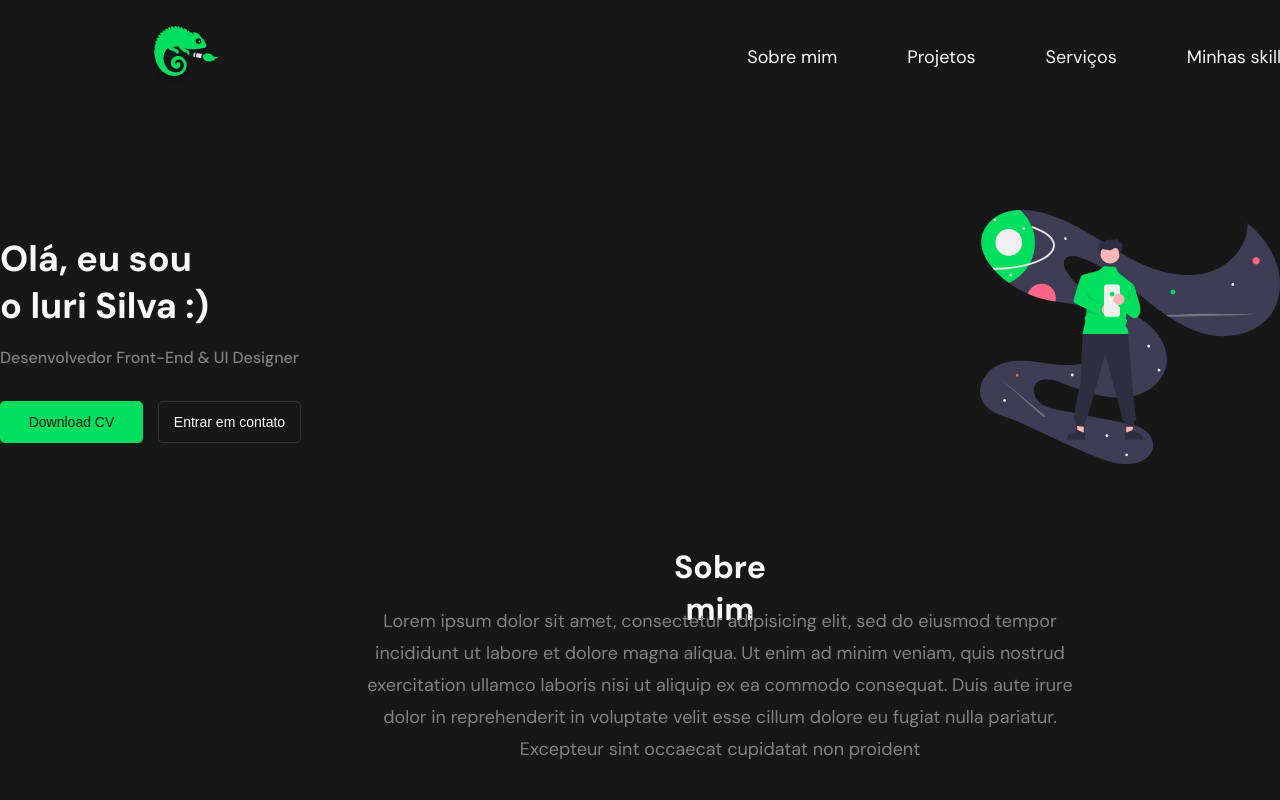
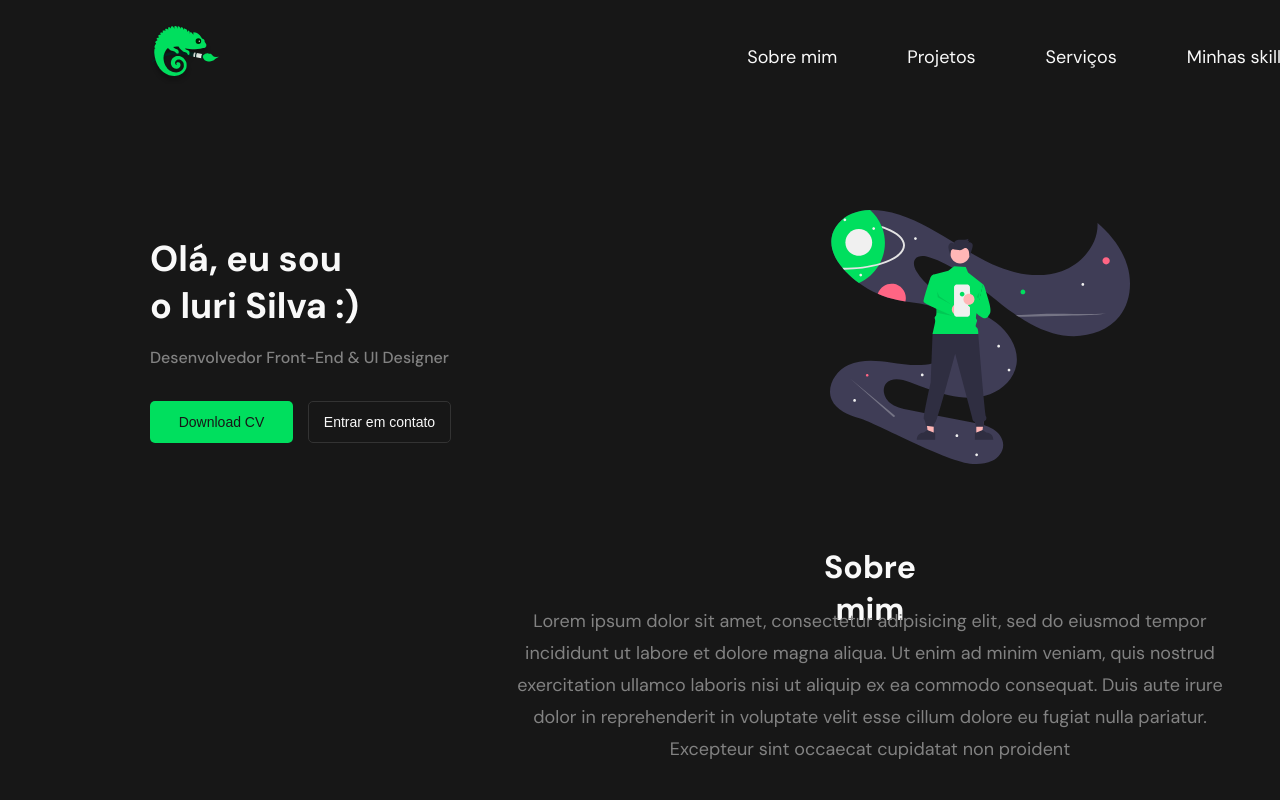
Before and after one commit to Chameleon-Code-Talent/frontend, a React (Vite) app: page /meu-portfolio in a window 1280 px wide. Shown: the top 800 px of the page. Built offline with nearby package versions, Linux system fonts and the light colour scheme.

Commit message:
style: Adjusted element spacing and included the main tag of the my portfolio page

```diff
--- a/src/pages/Portfolio/index.jsx
+++ b/src/pages/Portfolio/index.jsx
@@ -6,17 +6,20 @@ import MyProjects from "../../components/MyProjects";
 import MyServices from "../../components/MyServices";
 import MySkills from "../../components/MySkills";
 import PersonInfo from "../../components/PersonInfo";
+import styles from "./portfolio.module.css";
 
 const Portfolio = () => {
   return (
     <>
       <HeaderPortfolio />
+      <main className={styles.container}>
         <MyPresentation />
         <AboutMe />
         <PersonInfo />
         <MyProjects />
         <MyServices />
         <MySkills />
+      </main>
       <Footer />
     </>
   );
--- a/src/pages/Portfolio/portfolio.module.css
+++ b/src/pages/Portfolio/portfolio.module.css
@@ -0,0 +1,5 @@
+.container {
+  display: flex;
+  flex-direction: column;
+  margin: 0 9.375rem 0 9.375rem;
+}
```
Lines whose indentation alone changed are shown as unchanged.
